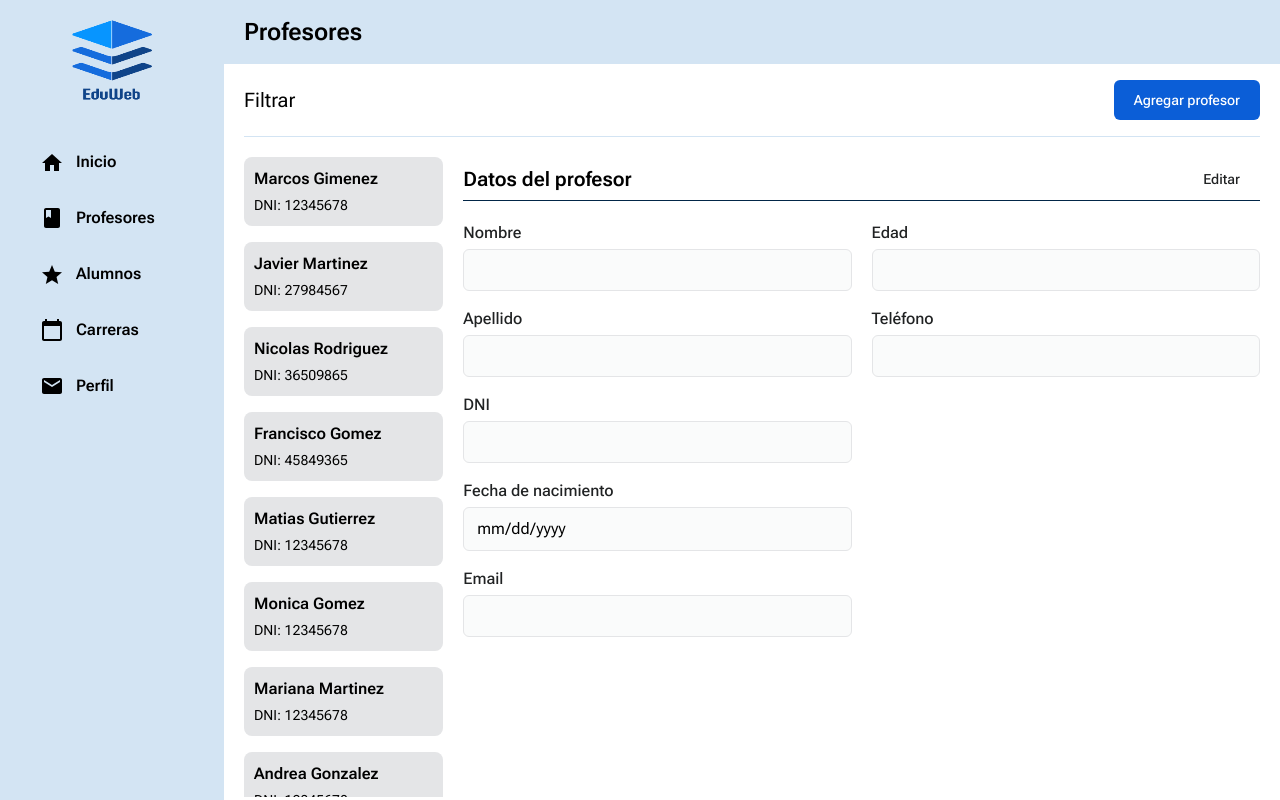
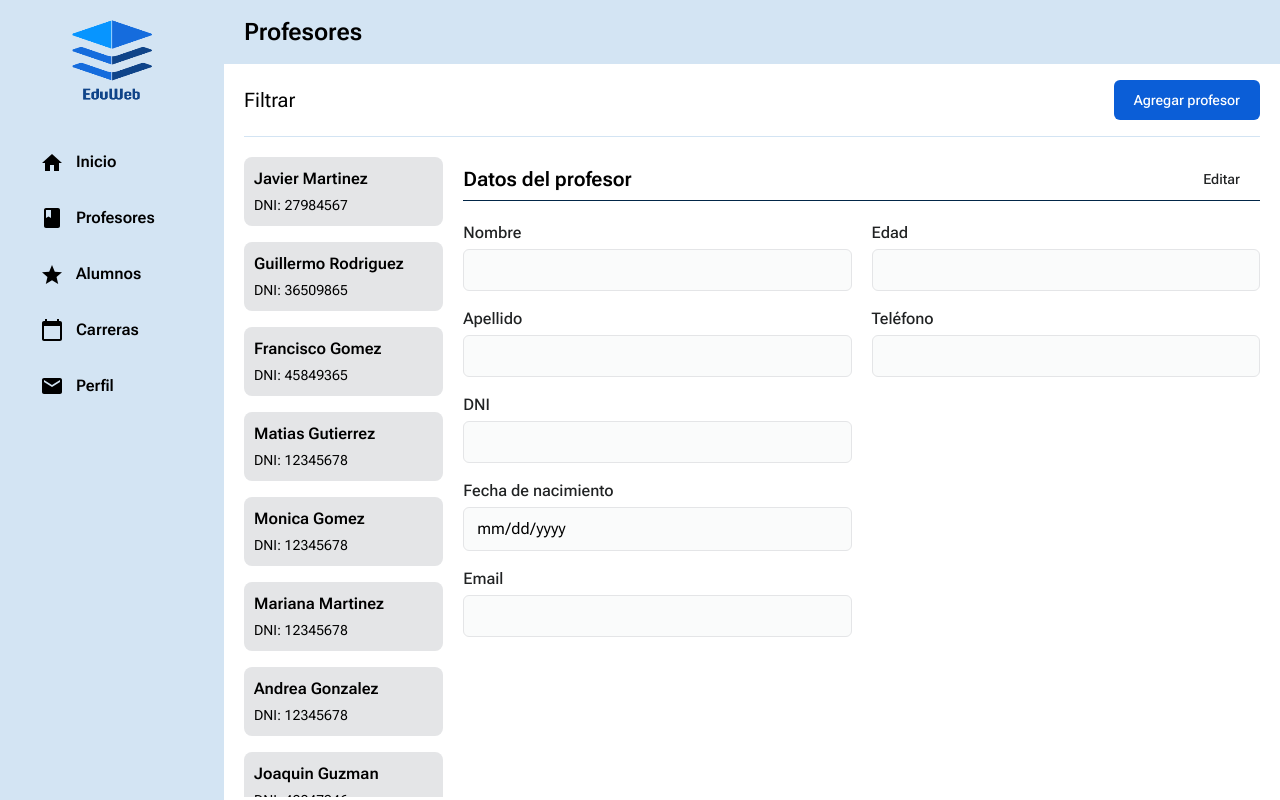
Before and after one commit to No-Country/S7-22-T-NodeReact, a Next.js app in the folder frontend/: page /profesores in a window 1280 px wide. Built offline with nearby package versions, Linux system fonts and the light colour scheme; data requests are answered from the project's data file.

Commit message:
crud professors

```diff
--- a/frontend/db.json
+++ b/frontend/db.json
@@ -2,36 +2,15 @@
   "students": [
     {
       "id": 1,
-      "name": "Joaquin",
-      "surname": "Guzman",
-      "age": 23,
-      "email": "joaquing@eduweb.com",
-      "dni": 12345678,
-      "dateOfBirth": "1999-12-03"
-    },
-    {
-      "id": 2,
-      "name": "Isaac",
-      "surname": "Zuniga",
-      "age": 21,
-      "email": "isaacz@eduweb.com",
-      "dni": 87654321,
-      "dateOfBirth": "1998-03-12"
+      "firstName": "Juan",
+      "surname": "Perez",
+      "age": 25,
+      "email": "juanp@eduweb.com"
     }
   ],
   "professors": [
     {
       "id": 1,
-      "firstName": "Marcos",
-      "surname": "Gimenez",
-      "age": 42,
-      "email": "marcosg@eduweb.com",
-      "dni": 12345678,
-      "dateOfBirth": "1975-12-03",
-      "phone": 1122334455
-    },
-    {
-      "id": 2,
       "firstName": "Javier",
       "surname": "Martinez",
       "age": "51",
@@ -41,8 +20,8 @@
       "phone": 1122334455
     },
     {
-      "id": 3,
-      "firstName": "Nicolas",
+      "id": 2,
+      "firstName": "Guillermo",
       "surname": "Rodriguez",
       "age": 45,
       "email": "nicolasr@eduweb.com",
@@ -51,7 +30,7 @@
       "phone": 1122334455
     },
     {
-      "id": 4,
+      "id": 3,
       "firstName": "Francisco",
       "surname": "Gomez",
       "age": 42,
@@ -61,7 +40,7 @@
       "phone": 1122334455
     },
     {
-      "id": 5,
+      "id": 4,
       "firstName": "Matias",
       "surname": "Gutierrez",
       "age": 45,
@@ -71,7 +50,7 @@
       "phone": 1122334455
     },
     {
-      "id": 6,
+      "id": 5,
       "firstName": "Monica",
       "surname": "Gomez",
       "age": 42,
@@ -81,7 +60,7 @@
       "phone": 1122334455
     },
     {
-      "id": 7,
+      "id": 6,
       "firstName": "Mariana",
       "surname": "Martinez",
       "age": 45,
@@ -91,7 +70,7 @@
       "phone": 1122334455
     },
     {
-      "id": 8,
+      "id": 7,
       "firstName": "Andrea",
       "surname": "Gonzalez",
       "age": 42,
@@ -101,24 +80,24 @@
       "phone": 1122334455
     },
     {
-      "id": 9,
-      "firstName": "Carlos",
-      "surname": "Valdez",
-      "age": "56",
-      "email": "carlosv@eduweb.com",
-      "dni": 12345678,
-      "dateOfBirth": "1975-12-03",
-      "phone": 1122334455
+      "id": 8,
+      "firstName": "Joaquin",
+      "surname": "Guzman",
+      "age": "23",
+      "email": "joaquing@eduweb.com",
+      "dni": "42247946",
+      "dateOfBirth": "1999-12-03",
+      "phone": "1134875498"
     },
     {
-      "id": 10,
-      "firstName": "Carlos",
-      "surname": "Gutierrez",
-      "age": 42,
-      "email": "carlosg@eduweb.com",
-      "dni": 12345678,
-      "dateOfBirth": "1975-12-03",
-      "phone": 1122334455
+      "id": 9,
+      "firstName": "Roberto",
+      "surname": "Gomez",
+      "age": "54",
+      "email": "robertog@eduweb.com",
+      "dni": "239847837",
+      "dateOfBirth": "1987-03-31",
+      "phone": "1193284098"
     }
   ],
   "profile": {
--- a/frontend/package.json
+++ b/frontend/package.json
@@ -10,6 +10,7 @@
     "dbjson": "json-server --watch db.json --port 3001"
   },
   "dependencies": {
+    "axios": "^1.3.5",
     "eslint": "8.36.0",
     "eslint-config-next": "13.2.4",
     "next": "13.2.4",
--- a/frontend/src/components/Button.jsx
+++ b/frontend/src/components/Button.jsx
@@ -1,4 +1,4 @@
-const Button = ({ size, variant, text, type, onClick, visible, name, value }) => {
+const Button = ({ size, variant, text, type, onClick, visible }) => {
     let bgColour, borderColour, textColour = '';
     let disabled = false;
 
@@ -36,9 +36,7 @@ const Button = ({ size, variant, text, type, onClick, visible, name, value }) =>
             type={type}
             disabled={disabled}
             onClick={onClick}
-            className={`${size === 'full' ? 'w-full' : '' } ${borderColour} ${bgColour} ${textColour} ${visible ? 'block' : 'hidden'} py-2.5 px-5 rounded-md font-medium text-sm`}
-            name={name}
-            value={value} >
+            className={`${size === 'full' ? 'w-full' : '' } ${borderColour} ${bgColour} ${textColour} ${visible ? 'block' : 'hidden'} py-2.5 px-5 rounded-md font-medium text-sm`} >
             { text }
         </button>
     )
--- a/frontend/src/components/InputField.jsx
+++ b/frontend/src/components/InputField.jsx
@@ -1,7 +1,4 @@
 const InputField = ({ label, name, type, placeholder, disabled, error, value, onChange }) => {
-    // const handleChange = (e) => {
-    //     onChange(e.target.value);
-    // }
     return (
         <div className="flex flex-col mb-4">
             <label htmlFor={name} className="font-medium text-black mb-1">{label}</label>
--- a/frontend/src/pages/profesores/index.jsx
+++ b/frontend/src/pages/profesores/index.jsx
@@ -1,87 +1,88 @@
 import Layout from "@/components/Layout";
 import Button from "@/components/Button";
+import InputField from "@/components/InputField";
 import {useEffect, useState} from "react";
-import InputField from "@/components/InputField";
 import Link from "next/link";
+import { useRouter } from 'next/router';
 
-const Profesores = () => {
-    const [profesores, setProfesores] = useState([]);
-    const [profesor, setProfesor] = useState({
-        "id": '',
-        "firstName": '',
-        "surname": '',
-        "age": '',
-        "email": '',
-        "dni": '',
-        "dateOfBirth": '',
-        "phone": ''
+const Profesores = ({ professors }) => {
+    const [selectedProfessor, setSelectedProfessor] = useState({
+        id: '',
+        firstName: '',
+        surname: '',
+        age: '',
+        email: '',
+        dni: '',
+        dateOfBirth: '',
+        phone: ''
     });
     const [editStatus, setEditStatus] = useState(false);
     const [saveButton, setSaveButton] = useState(false);
-    const [submitAction, setSubmitAction] = useState('');
-    const {id, firstName, surname, age, email, dni, dateOfBirth, phone} = profesor;
+
+    const router = useRouter();
 
     const handleChange = (e) => {
         const {name, value} = e.target; // name and value are the attributes of the input field
-        setProfesor((prevValue) => ({
+        setSelectedProfessor((prevValue) => ({
             ...prevValue,
             [name]: value,
         }));
     }
-
-    const fetchProfesores = async () => {
-        const response = await fetch('http://localhost:3001/professors');
-        return await response.json();
-    }
-
-    const fetchOneProfessor = async (id) => {
-        const response = await fetch(`http://localhost:3001/professors/${id}`);
-        const data = await response.json();
-        setProfesor(data);
-    }
-
-    const editProfessor = async (id, oldData, e) => {
-        e.preventDefault();
-
-        if (submitAction === 'save') {
-            console.log('update');
-        } else if (submitAction === 'delete') {
-            console.log('delete');
-        }
-
-        // const response = await fetch(`http://localhost:3001/professors/${id}`, {
-        //     method: 'PUT',
-        //     headers: {
-        //         'Content-Type': 'application/json'
-        //     },
-        //     body: JSON.stringify({
-        //         ...oldData,
-        //     })
-        // }).then(response => response.json())
-        //     .then(data => {console.log(data)});
-    }
-
-    useEffect(() => {
-        fetchProfesores().then(data => {
-            setProfesores(data);
-        })
-    }, []);
 
     const editForm = () => {
         setEditStatus(true);
         setSaveButton(true);
     }
 
-    const handleSubmit = (e) => {
-        e.preventDefault();
-        let value = '';
-        if (e.target.value === 'save') {
-            value = 'save';
-        } else if (e.target.value === 'delete') {
-            value = 'delete';
+    const getProfessor = (id) => {
+        const [ findProfessor ] = professors.filter(professor => professor.id === id);
+        setSelectedProfessor(findProfessor);
+    }
+
+    const handleDelete = async (id) => {
+        await deleteProfessor(id);
+        await router.push('/profesores');
+        setSelectedProfessor({
+            id: '',
+            firstName: '',
+            surname: '',
+            age: '',
+            email: '',
+            dni: '',
+            dateOfBirth: '',
+            phone: ''
+        })
+        setEditStatus(false);
+    }
+
+    const handleUpdate = async (id) => {
+        await updateProfessor(id);
+        await router.push('/profesores');
+        setEditStatus(false);
+    }
+
+    const deleteProfessor = async (id) => {
+        try {
+            await fetch(`http://localhost:3001/professors/${id}`, {
+                method: 'DELETE',
+            })
+        } catch (error) {
+            console.log(error);
         }
-        setSubmitAction(value);
-        // setSubmitAction(e.target.value); // save or delete
+    }
+
+    const updateProfessor = async (id) => {
+        try {
+            await fetch(`http://localhost:3001/professors/${id}`, {
+                method: 'PUT',
+                headers: {
+                    'Content-Type': 'application/json'
+                },
+                body: JSON.stringify(selectedProfessor)
+            })
+        } catch (error) {
+            console.log(error);
+        }
     }
 
     return (
@@ -95,11 +96,11 @@ const Profesores = () => {
 
             <div className='flex gap-5 mt-5'>
                 <div className='w-1/5 h-[80vh] flex flex-col gap-4 overflow-y-scroll'>
-                    {profesores.map((profesor, id) => {
+                    {professors.map((professor, id) => {
                         return (
-                            <div key={id} className='px-2.5 py-2.5 bg-grey rounded-lg cursor-pointer' onClick={() => fetchOneProfessor(profesor.id)}>
-                                <p className='text-body font-semibold mb-1'>{`${profesor.firstName} ${profesor.surname}`}</p>
-                                <p className='text-body-sm'>DNI: {profesor.dni}</p>
+                            <div key={id} className='px-2.5 py-2.5 bg-grey rounded-lg cursor-pointer' onClick={() => getProfessor(professor.id)}>
+                                <p className='text-body font-semibold mb-1'>{`${professor.firstName} ${professor.surname}`}</p>
+                                <p className='text-body-sm'>DNI: {professor.dni}</p>
                             </div>
                         )
                     })}
@@ -112,20 +113,20 @@ const Profesores = () => {
                         <Button text={'Cancelar'} variant={'normal'} type={'button'} visible={editStatus} onClick={() => setEditStatus(false)} />
                     </div>
 
-                    <form className='flex gap-5' onSubmit={() => editProfessor(profesor.id, profesor)}>
+                    <form className='flex gap-5'>
                         <div className='w-full'>
-                            <InputField label={'Nombre'} type={'text'} name={'firstName'} disabled={!editStatus} value={firstName} onChange={handleChange} />
-                            <InputField label={'Apellido'} type={'text'} name={'surname'} disabled={!editStatus} value={surname} onChange={handleChange} />
-                            <InputField label={'DNI'} type={'number'} name={'dni'} disabled={!editStatus} value={dni} onChange={handleChange} />
-                            <InputField label={'Fecha de nacimiento'} type={'date'} name={'dateOfBirth'} disabled={!editStatus} value={dateOfBirth} onChange={handleChange} />
-                            <InputField label={'Email'} type={'email'} name={'email'} disabled={!editStatus} value={email} onChange={handleChange} />
+                            <InputField label={'Nombre'} type={'text'} name={'firstName'} disabled={!editStatus} value={selectedProfessor.firstName} onChange={handleChange} />
+                            <InputField label={'Apellido'} type={'text'} name={'surname'} disabled={!editStatus} value={selectedProfessor.surname} onChange={handleChange} />
+                            <InputField label={'DNI'} type={'number'} name={'dni'} disabled={!editStatus} value={selectedProfessor.dni} onChange={handleChange} />
+                            <InputField label={'Fecha de nacimiento'} type={'date'} name={'dateOfBirth'} disabled={!editStatus} value={selectedProfessor.dateOfBirth} onChange={handleChange} />
+                            <InputField label={'Email'} type={'email'} name={'email'} disabled={!editStatus} value={selectedProfessor.email} onChange={handleChange} />
                         </div>
                         <div className='w-full'>
-                            <InputField label={'Edad'} type={'number'} name={'age'} disabled={!editStatus} value={age} onChange={handleChange} />
-                            <InputField label={'Teléfono'} type={'number'} name={'phone'} disabled={!editStatus} value={phone} onChange={handleChange} />
+                            <InputField label={'Edad'} type={'number'} name={'age'} disabled={!editStatus} value={selectedProfessor.age} onChange={handleChange} />
+                            <InputField label={'Teléfono'} type={'number'} name={'phone'} disabled={!editStatus} value={selectedProfessor.phone} onChange={handleChange} />
                             <div className={`w-1/6 absolute bottom-0 right-5 flex gap-2 ${editStatus ? 'block' : 'hidden'}`}>
-                                <Button text={'Guardar'} variant={'success'} size={'full'} type={'submit'} visible={saveButton} name={'submitAction'} value={'save'} onClick={handleSubmit} />
-                                <Button text={'Cancelar'} variant={'danger'} size={'full'} type={'submit'} visible={saveButton} name={'submitAction'} value={'delete'} onClick={handleSubmit} />
+                                <Button text={'Guardar'} variant={'success'} size={'full'} type={'button'} visible={saveButton} onClick={() => handleUpdate(selectedProfessor.id)} />
+                                <Button text={'Eliminar'} variant={'danger'} size={'full'} type={'button'} visible={saveButton} onClick={() => handleDelete(selectedProfessor.id)} />
                             </div>
                         </div>
                     </form>
@@ -138,3 +139,14 @@ const Profesores = () => {
 }
 
 export default Profesores;
+
+export const getServerSideProps = async (ctx) => {
+    const res = await fetch('http://localhost:3001/professors');
+    const professors = await res.json();
+
+    return {
+        props: {
+            professors,
+        }
+    }
+}
```
Also changed, not shown: frontend/src/pages/profesores/agregar.jsx (+70 -13 lines), 1 other file (tests, documents, lock files or other folders).
